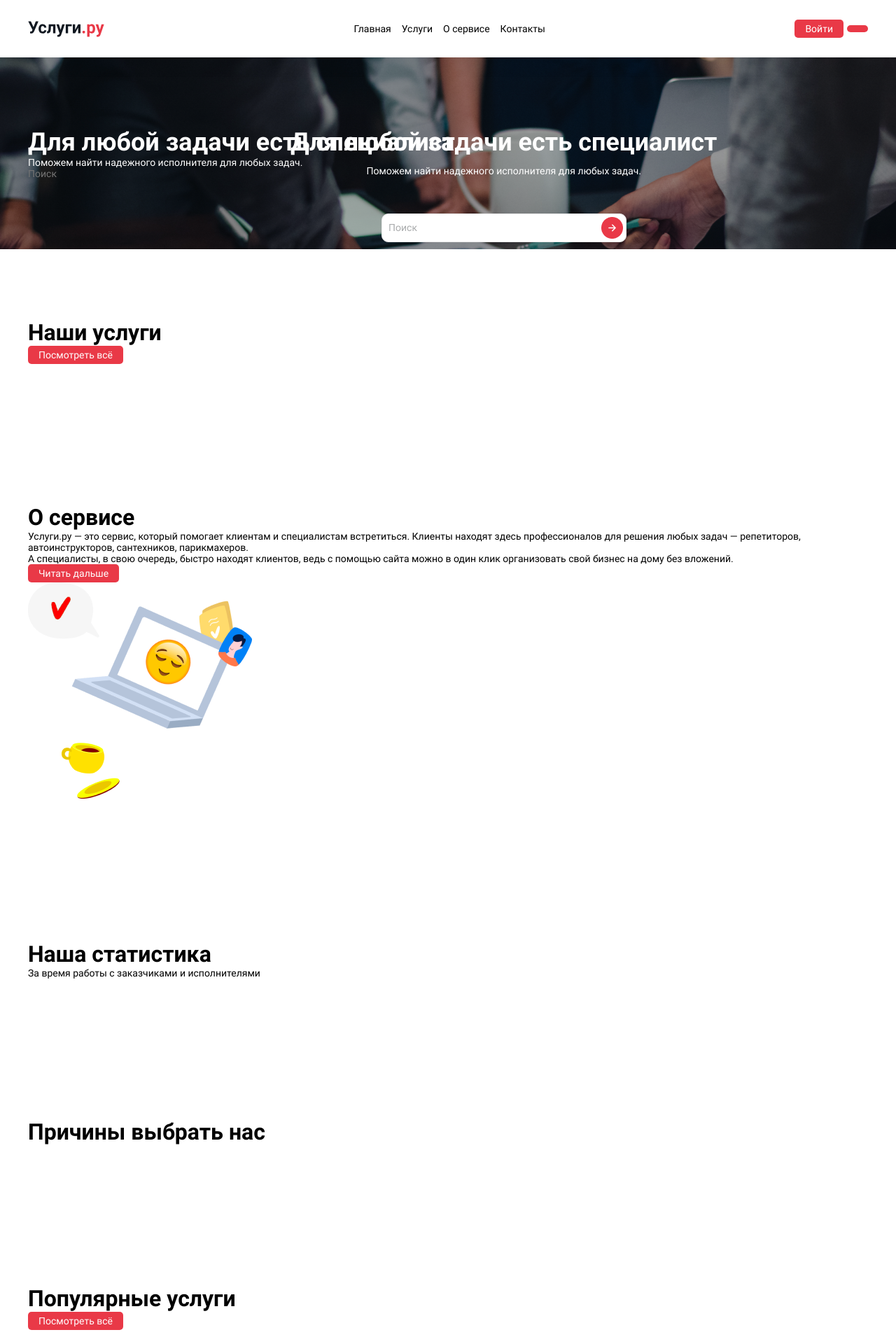
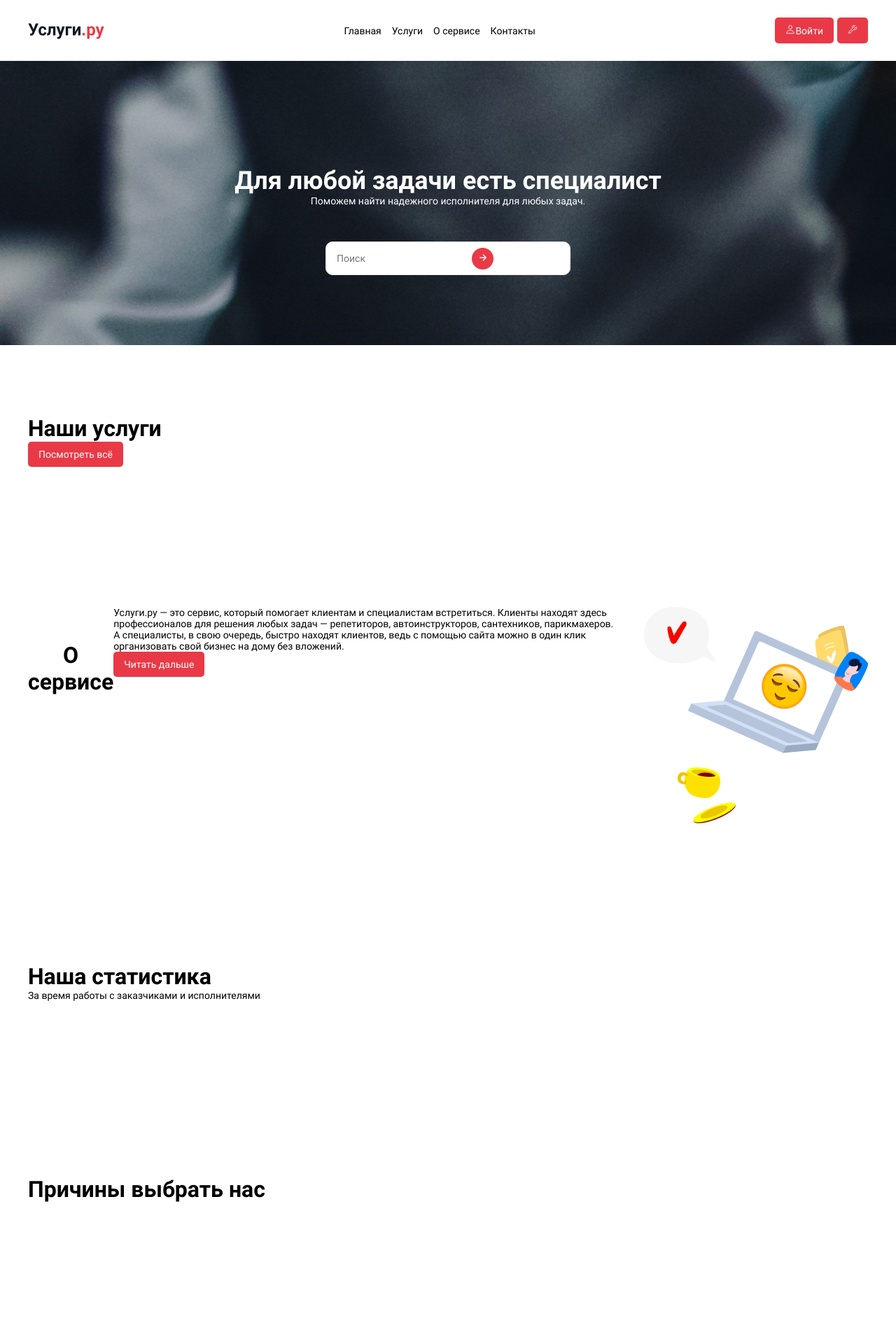
Before and after one commit to kiri4tanker/Services.ru_website, a PHP site: page / in a window 1280 px wide. Shown: the top 1920 px of the page at 70% size. Run offline with PHP 8.4, Linux system fonts and the light colour scheme.

Commit message:
fix container

```diff
--- a/assets/css/main.css
+++ b/assets/css/main.css
@@ -177,7 +177,7 @@ small {
    color: #FFFFFF;
    background: var(--accent-color);
    border-radius: var(--round-sm);
-   padding: 5px 15px;
+   padding: 10px 15px;
 }
 .btn:hover {
    background: var(--accent-color-hover);
@@ -216,11 +216,23 @@ small {
    padding: 100px 0;
 }
 .section_vertical {
+   display: flex;
+}
+.section_vertical .section__heading {
+   text-align: center;
+   padding: 50px 0;
+}
+.section_horizontal {
+   display: flex;
 }
 .section_background {
    color: #FFFFFF;
 }
-.section__heading {
+.section__fullscreen {
+   width: 100vw;
+   position: relative;
+   margin-left: -50vw;
+   left: 50%;
 }
 .section__title {
 }
@@ -229,8 +241,30 @@ small {
 .section__content {
 }
 .search-form {
+   display: flex;
+   align-items: center;
+   background: #FFFFFF;
+   max-width: 350px;
+   border: 1px solid var(--border-color);
+   border-radius: 10px;
+   margin: 0 auto;
 }
 .search-form__input {
+   padding: 15px 15px 15px 15px;
 }
 .search-form__btn {
+   width: 31px;
+   height: 31px;
+   background: var(--accent-color);
+   border-radius: 16px;
 }
+.search-form__btn:hover {
+   background-color: var(--accent-color-hover);
+}
+.services {
+   display: flex;
+}
+/* icons */
+ion-icon {
+   color: #FFFFFF;
+}
--- a/index.html
+++ b/index.html
@@ -4,6 +4,7 @@
    <meta charset="UTF-8">
    <meta name="viewport" content="width=device-width, initial-scale=1.0">
    <link rel="stylesheet" href="assets/css/main.css">
+   <link rel="shortcut icon" href="assets/images/favicon.ico" type="image/x-icon">
    <title>Document</title>
 </head>
 <body>
@@ -31,16 +32,17 @@
                </ul>
             </nav>
             <div class="inline">
-               <button class="btn">Войти</button>
-               <button class="btn"></button>
+               <button class="btn"><ion-icon name="person-outline"></ion-icon>Войти</button>
+               <button class="btn"><ion-icon name="build-outline"></ion-icon></button>
             </div>
          </div>
       </div>
    </header>
    <!-- Start of Main -->
    <main class="main">
+      <div class="container">
          <!-- Search section -->
-      <section style="background-image: url(/assets/images/search-bg.png);" class="section section_vertical section_background">
+         <section style="background-image: url(/assets/images/search-bg.jpg)" class="section section_vertical section_background section__fullscreen">
             <div class="container">
                <div class="section__heading">
                   <h1 class="section__title">Для любой задачи есть специалист</h2>
@@ -49,14 +51,13 @@
                <div class="section__content">
                   <form method="post" action="" class="search-form">
                      <input name="search" class="search-form__input" placeholder="Поиск" type="text">
-                  <button class="search-form__btn"></button>
+                     <button class="search-form__btn"><ion-icon name="arrow-forward-outline"></ion-icon></button>
                   </form>
                </div>
             </div>
          </section>
          <!-- Services section -->
          <section class="section section_horizontal">
-         <div class="container">
             <div class="section__heading">
                <h2 class="section__title">Наши услуги</h2>
                <button class="btn">Посмотреть всё</button>
@@ -64,25 +65,25 @@
             <div class="section__content">
 
             </div>
-         </div>
          </section>
          <!-- About us section -->
          <section class="section section_vertical">
-         <div class="container">
             <div class="section__heading">
                <h2 class="section__title">О сервисе</h2>
             </div>
             <div class="section__content">
+               <div class="services">
+                  <div class="services__content">
                      <p>Услуги.ру — это сервис, который помогает клиентам и специалистам встретиться. Клиенты находят здесь профессионалов для решения любых задач — репетиторов, автоинструкторов, сантехников, парикмахеров.
                         <br>А специалисты, в свою очередь, быстро находят клиентов, ведь с помощью сайта можно в один клик организовать свой бизнес на дому без вложений.</p>
                      <button class="btn">Читать дальше</button>
-               <img src="/assets/images/about-us.png" alt="about-us-img">
+                  </div>
+                  <img class="services__img" src="/assets/images/about-us.png" alt="about-us-img">
                </div>
             </div>
          </section>
          <!-- Stats section -->
          <section class="section section_horizontal">
-         <div class="container">
             <div class="section__heading">
                <h2 class="section__title">Наша статистика</h2>
                <p class="section__subtitle">За время работы с заказчиками и исполнителями</p>
@@ -90,29 +91,24 @@
             <div class="section__content">
 
             </div>
-         </div>
          </section>
          <!-- Reasons section -->
          <section class="section section_vertical">
-         <div class="container">
             <div class="section__heading">
                <h2 class="section__title">Причины выбрать нас</h2>
             </div>
             <div class="section__content">
 
             </div>
-         </div>
          </section>
          <!-- Popular serveices section -->
          <section class="section section_horizontal">
-         <div class="container">
             <div class="section__heading">
                <h2 class="section__title">Популярные услуги</h2>
                <button class="btn">Посмотреть всё</button>
             </div>
             <div class="section__content">
 
-            </div>
             </div>
          </section>
          <!-- Feedback section -->
@@ -136,18 +132,17 @@
          </section>
          <!-- Map section -->
          <section class="section section_horizontal">
-         <div class="container">
             <div class="section__heading">
                <h2 class="section__title">Где используют наш сервис</h2>
-            </div>
                <p class="section__subtitle">Наш сервис используют по всей России, Вы можете найти нужного вам специалиста в любом городе. На данной странице вы узнаете, где найти хорошего специалиста в вашем городе, его контакты и расценки.
                   Мы помогаем найти специалиста в городе и найти ему замену в случае необходимости.
                   Срочный вызов специалиста на дом – это отличная возможность быстро решить возникшую проблему и не ожидать долгие часы, когда приедет ремонтная бригада.</p>
+            </div>
             <div class="section__content">
                <img src="/assets/images/map.png" alt="map-img">
             </div>
+         </section>
       </div>
-      </section>
    </main>
    <!-- Start of Footer -->
    <footer class="footer">
@@ -172,7 +167,7 @@
                   </li>
                </ul>
             </nav>
-            <button class="btn"></button>
+            <button class="btn"><ion-icon name="build-outline"></ion-icon></button>
          </div>
          <div class="footer__line"></div>
          <div class="footer__bottom">
@@ -180,5 +175,7 @@
          </div>
       </div>
    </footer>
+   <script type="module" src="https://unpkg.com/ionicons@5.5.2/dist/ionicons/ionicons.esm.js"></script>
+   <script nomodule src="https://unpkg.com/ionicons@5.5.2/dist/ionicons/ionicons.js"></script>
 </body>
 </html>
```
Also changed, not shown: assets/images/favicon.ico (added), assets/images/search-bg.jpg (added), assets/images/search-bg.png (deleted). Lines whose indentation alone changed are shown as unchanged.
